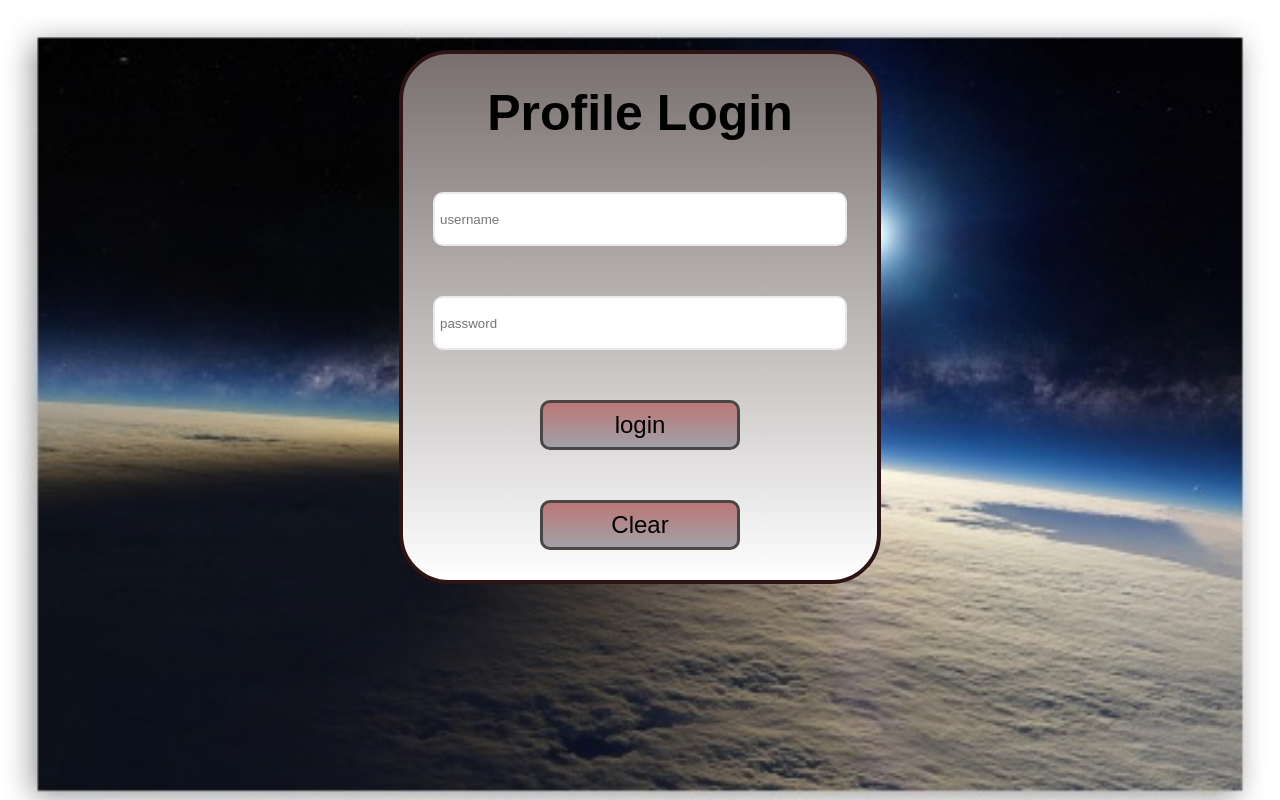
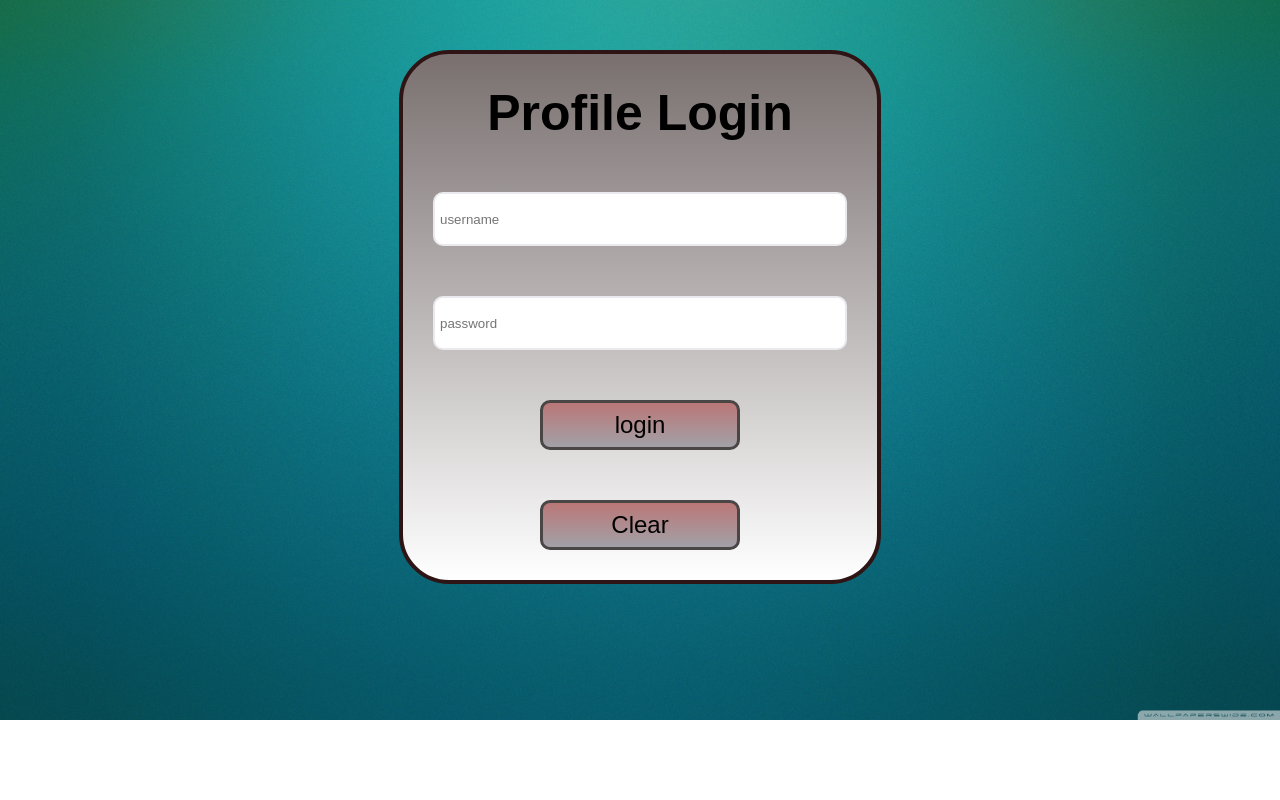
Before and after one commit to fiyaspk/newpro, a Django app: page /home in a window 1280 px wide. Run offline with Django 3.2, Linux system fonts and the light colour scheme.

Commit message:
first commit5

```diff
--- a/newpro_pro/myapp/static/style.css
+++ b/newpro_pro/myapp/static/style.css
@@ -1,5 +1,5 @@
 body {
-    background-image: url("eclipse.jpg");
+    background-image: url("green_3-wallpaper-3554x1999.jpg");
     background-size: cover;
     background-repeat: no-repeat;
 }
```
Also changed, not shown: newpro_pro/myapp/static/green_3-wallpaper-3554x1999.jpg (added).
